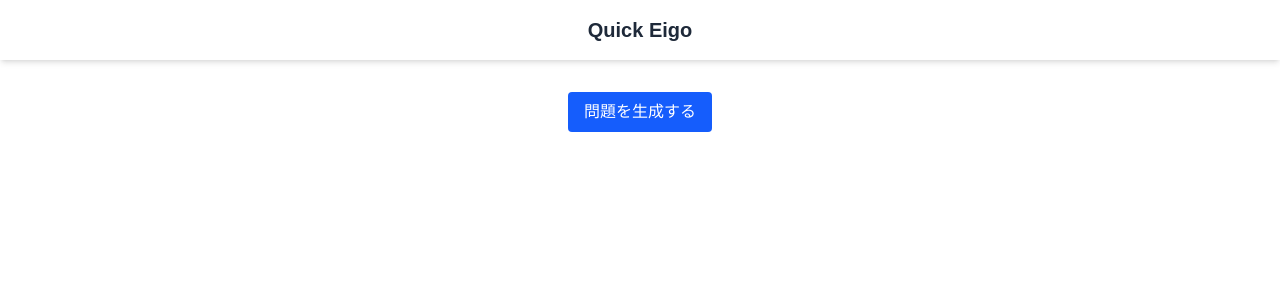
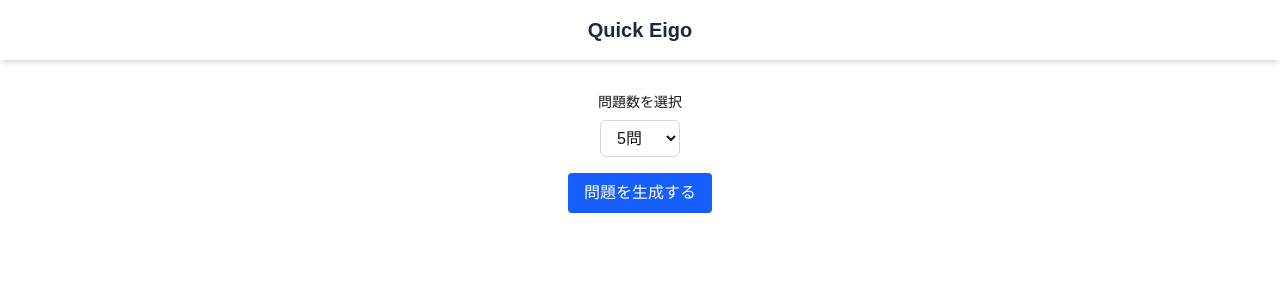
Before and after one commit to Yuji5117/quick-eigo, a Next.js app: page / in a window 1280 px wide. Shown: the top 300 px of the page. Built offline with nearby package versions, Linux system fonts and the light colour scheme.

Commit message:
feat: integrate question count functionality in QuestionGenerator and ExercisePlayer components

```diff
--- a/src/components/ExercisePlayer.tsx
+++ b/src/components/ExercisePlayer.tsx
@@ -11,6 +11,8 @@ export const ExercisePlayer = () => {
     answer,
     setAnswer,
     feedback,
+    questionCount,
+    setQuestionCount,
     loadingQuestions,
     loadingFeedback,
     generateQuestions,
@@ -19,7 +21,14 @@ export const ExercisePlayer = () => {
   } = useExercisePlayer()
 
   if (questions.length === 0) {
-    return <QuestionGenerator loading={loadingQuestions} onGenerate={generateQuestions} />
+    return (
+      <QuestionGenerator
+        loading={loadingQuestions}
+        questionCount={questionCount}
+        onQuestionCountChange={setQuestionCount}
+        onGenerate={generateQuestions}
+      />
+    )
   }
 
   return (
--- a/src/components/QuestionGenerator.tsx
+++ b/src/components/QuestionGenerator.tsx
@@ -1,13 +1,21 @@
-import { Button, Spinner } from '@/components'
+import { Button, Spinner, QuestionCountSelector } from '@/components'
 
 type Props = {
   loading: boolean
+  questionCount: number
+  onQuestionCountChange: (count: number) => void
   onGenerate: () => void
 }
 
-export const QuestionGenerator = ({ loading, onGenerate }: Props) => {
+export const QuestionGenerator = ({
+  loading,
+  questionCount,
+  onQuestionCountChange,
+  onGenerate,
+}: Props) => {
   return (
-    <div className="flex justify-center">
+    <div className="flex flex-col items-center">
+      <QuestionCountSelector value={questionCount} onChange={onQuestionCountChange} />
       {loading ? (
         <Spinner />
       ) : (
```
